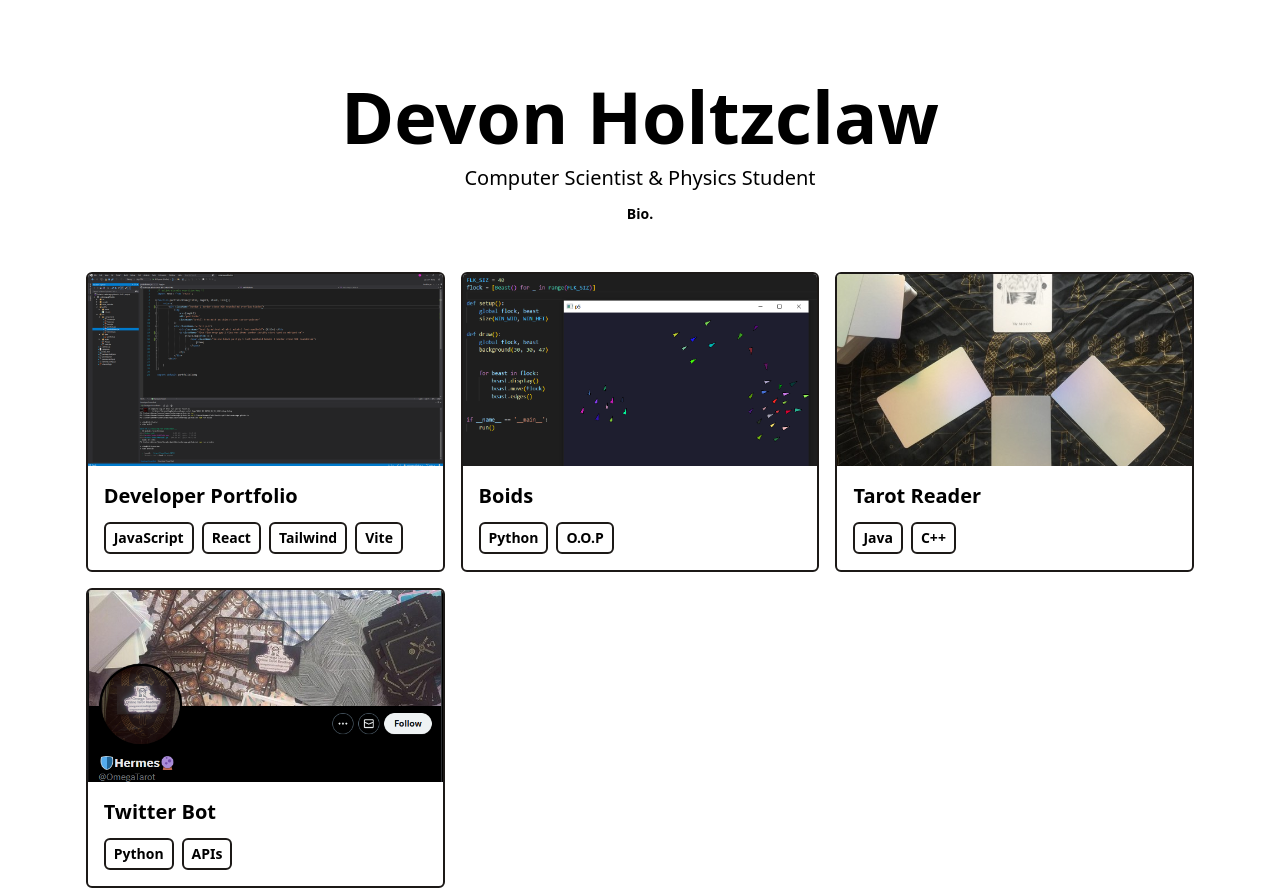
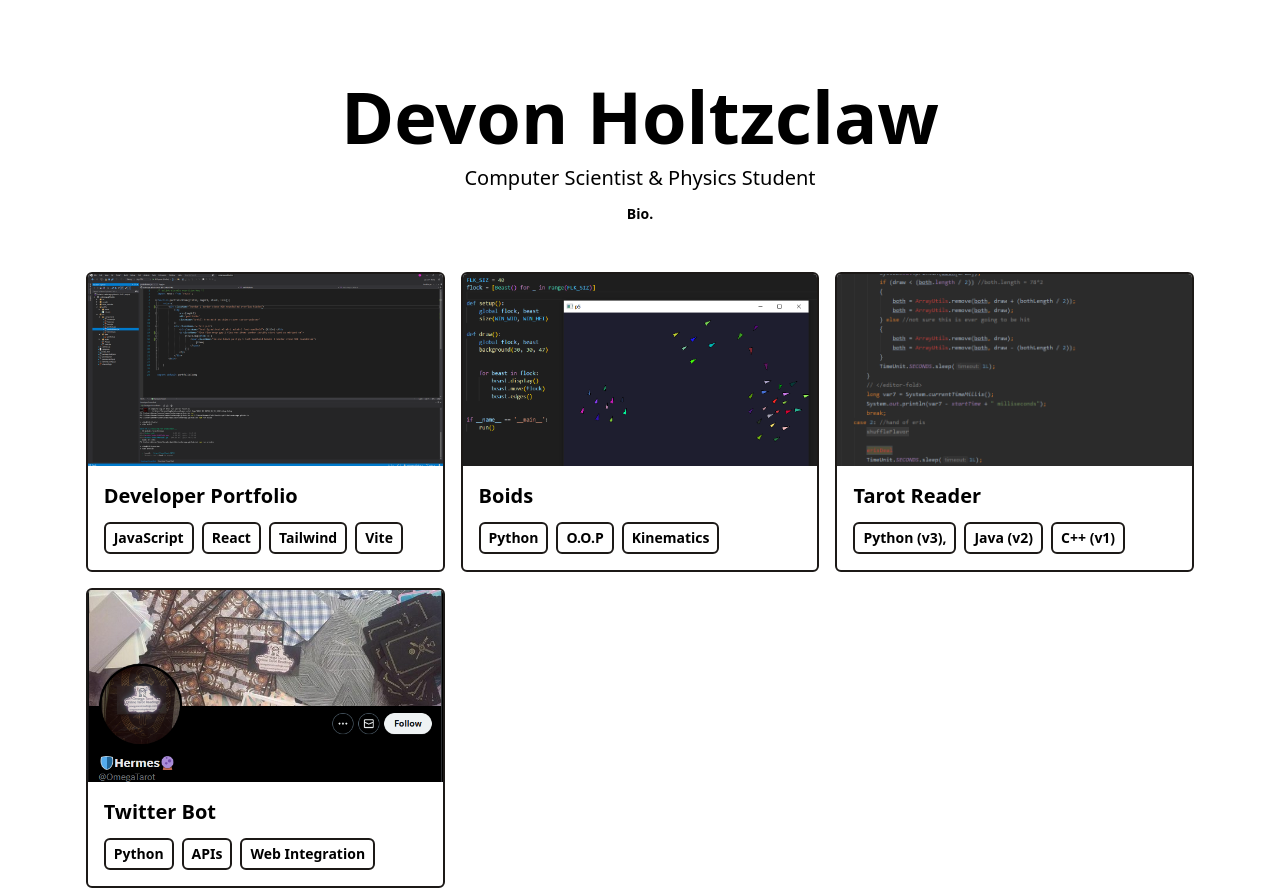
Before and after one commit to CedarSaga/CedarSaga.github.io, a React (Vite) app: page / in a window 1280 px wide. Built offline with nearby package versions, Linux system fonts and the light colour scheme.

Commit message:
Updated Assets.

```diff
--- a/src/data/portfolio.js
+++ b/src/data/portfolio.js
@@ -8,19 +8,19 @@ export default [
    {
     title: 'Boids',
     imgUrl: '/assets/Boids.png',
-    stack: ['Python', 'O.O.P'],
+    stack: ['Python', 'O.O.P', 'Kinematics'],
     link: 'https://cedarsaga.github.io'
    },
    {
     title: 'Tarot Reader',
-    imgUrl: '/assets/Tarot.jpg',
-    stack: ['Java', 'C++'],
+    imgUrl: '/assets/Tarot.png',
+    stack: ['Python (v3),', 'Java (v2)', 'C++ (v1)'],
     link: 'https://cedarsaga.github.io'
     },
     {
      title: 'Twitter Bot',
      imgUrl: '/assets/TwitterBot.png',
-     stack: ['Python', 'APIs'],
+     stack: ['Python', 'APIs', 'Web Integration'],
      link: 'https://cedarsaga.github.io'
     }
 ]
```
Also changed, not shown: public/assets/Tarot.png (added).
